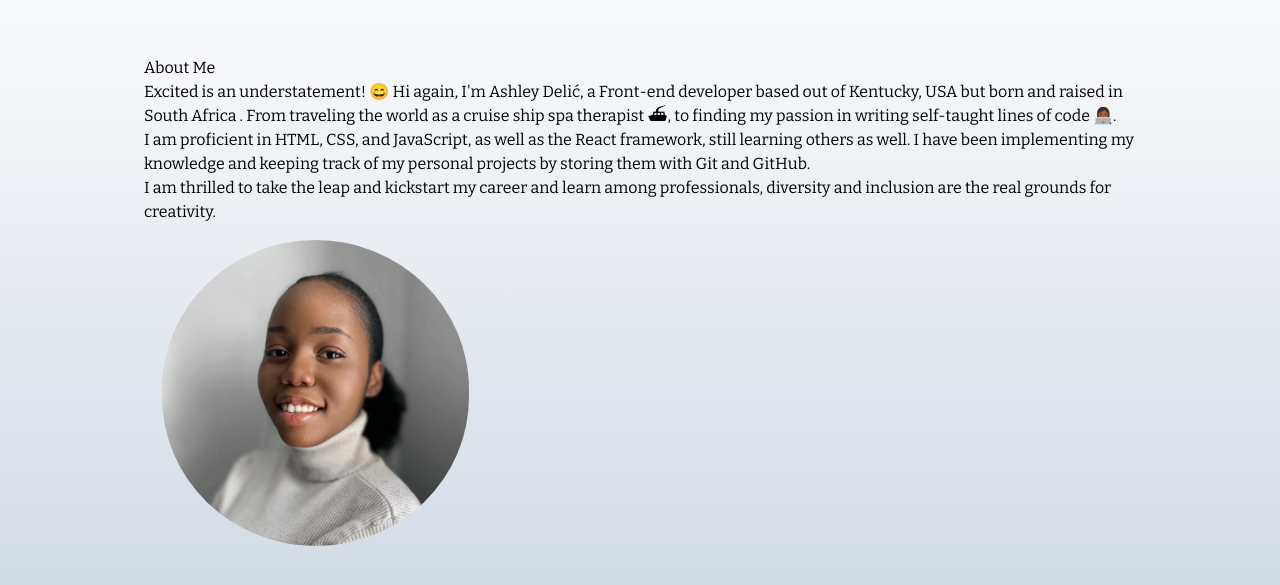
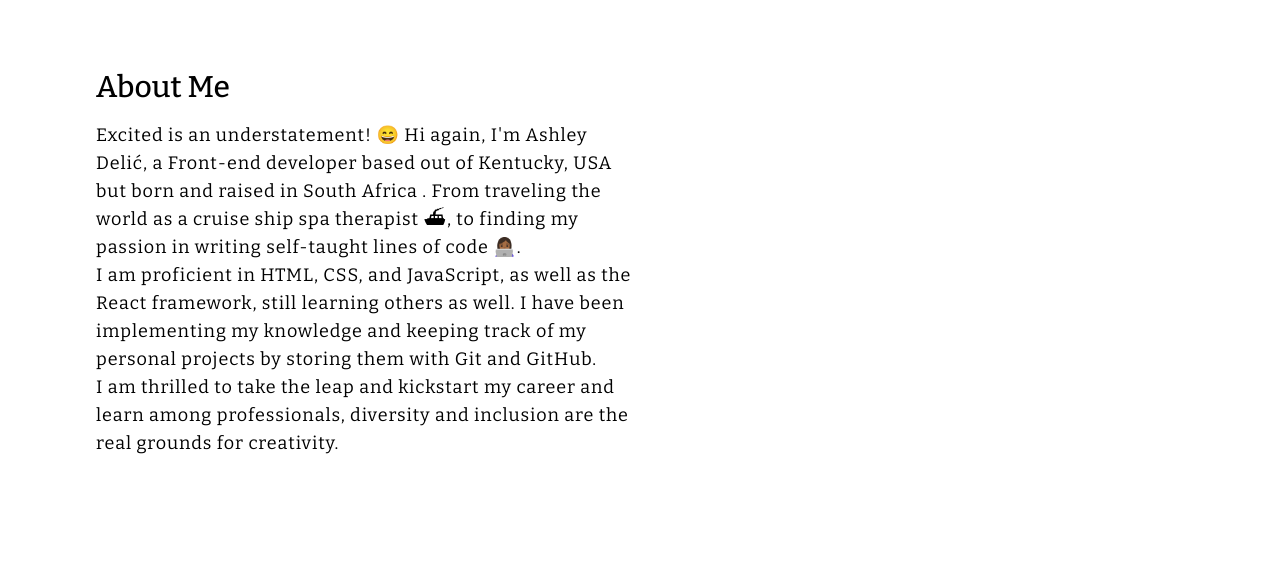
Before and after one commit to ashleydelic/portfolio-site, a React (Create React App) app: page / in a window 1280 px wide. Shown: the part 891-1476 px from the top of the page. Built offline with nearby package versions, Linux system fonts and the light colour scheme; a web font is replaced by a local one.

Commit message:
about me fixes

```diff
--- a/src/components/About.js
+++ b/src/components/About.js
@@ -1,34 +1,34 @@
-import React from 'react';
-import AboutPic from '../assets/my-pic.jpeg';
+import React from "react";
+import AboutPic from "../assets/motion-back.gif";
 
 const About = () => {
   return (
-    <div name="about" className=' w-full h-screen bg-gradient-to-b from-white to-slate-300' >
-      <div className=' max-w-screen-lg p-4 mx-auto flex flex-col justify-center w-full h-full'>
-          <div>
-              <p>About Me</p>
-          </div>
-          <p className=' '>
+    <div
+      name="about"
+      className="about-page flex md:flex-row flex-row justify-between lg:px-16 px-6 pt-36 md:pb-24 sm:pb-28 pb-36 from-white to-slate-300"
+    >
+      <div className=" p-4 md:w-1/2 w-1/1 md:mx-4 md:mb-0 mb-6">
+        <div>
+          <h1 className="md:text-3xl text-2xl mb-4 font-medium">About Me</h1>
+        </div>
+        <p className="md:text-lg text-base tracking-wider leading-relaxed">
           Excited is an understatement! 😄 Hi again, I'm Ashley Delić, a
           Front-end developer based out of Kentucky, USA but born and raised in
           South Africa . From traveling the world as a cruise ship spa therapist
           ⛴, to finding my passion in writing self-taught lines of code 👩🏾‍💻.
-          <br></br>
+        <br></br>
+          I am proficient in HTML, CSS, and JavaScript, as well as the React
+          framework, still learning others as well. I have been implementing my
+          knowledge and keeping track of my personal projects by storing them
+          with Git and GitHub.
+        <br></br>
+          I am thrilled to take the leap and kickstart my career and learn among
+          professionals, diversity and inclusion are the real grounds for
+          creativity.
         </p>
-
-        <p>
-          I am proficient in HTML, CSS, and JavaScript, as well as the React framework, still learning others as well. I have
-          been implementing my knowledge and keeping track of my personal projects by storing them with Git and GitHub. <br></br>
-          I am thrilled to take the leap and kickstart my career and learn among professionals, diversity and inclusion are the real grounds for creativity.
-        </p>
-
-        <div>
-            <img src={AboutPic} alt='ashley' className=' rounded-full px-3 w-1/3 py-4 mx-1.5' />
-        </div>
-
       </div>
     </div>
-  )
-}
+  );
+};
 
-export default About
+export default About;
```
Also changed, not shown: src/assets/computer.jpeg (deleted), 1 other file (tests, documents, lock files or other folders).
